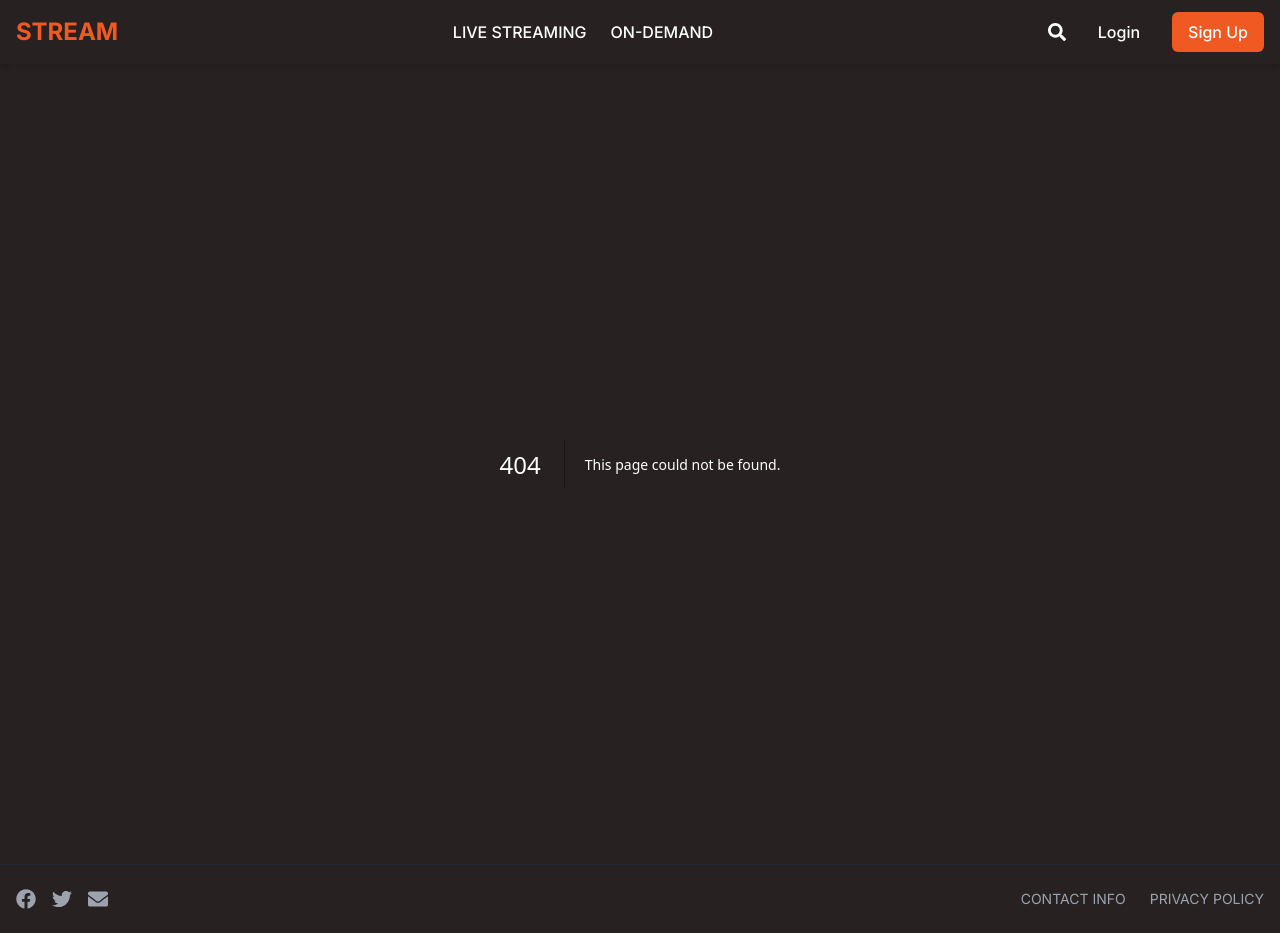
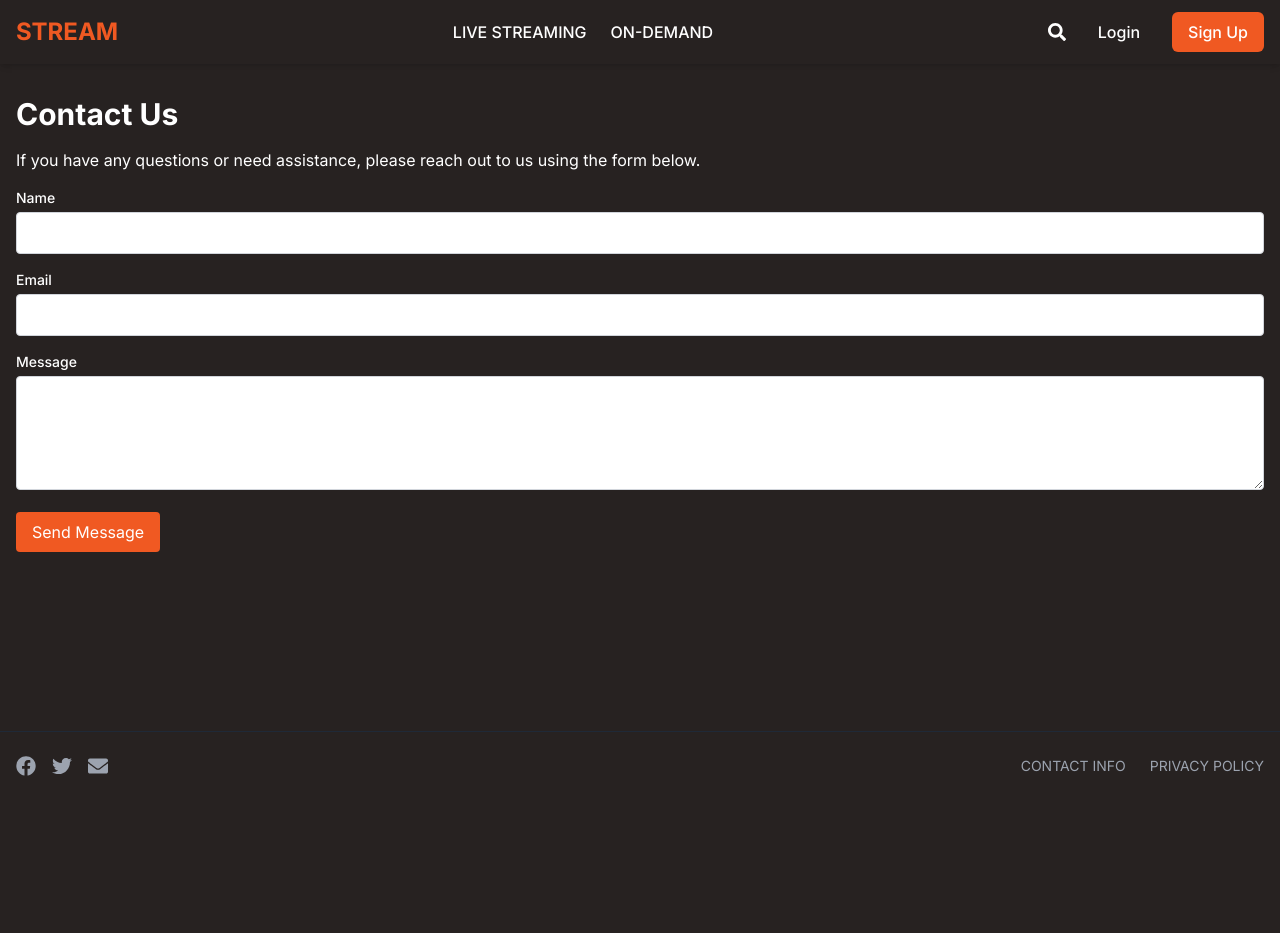
Before and after one commit to SamithaSandeepa/Sports-Streaming-Platform-Prototype, a Next.js app in the folder frontend/: page /contact in a window 1280 px wide. Before the commit this address had no page. After the commit the page ends 800 px from the top, so only its background shows below. Built offline with nearby package versions, Linux system fonts and the light colour scheme.

Commit message:
update toast

```diff
--- a/frontend/src/app/auth/signin/page.tsx
+++ b/frontend/src/app/auth/signin/page.tsx
@@ -5,36 +5,32 @@ import { login as apiLogin } from "@/lib/api";
 import { useAuth } from "@/hooks/useAuth";
 import { useRouter } from "next/navigation";
 import { toast } from "react-hot-toast";
+import Link from "next/link";
 
 export default function SignInPage() {
   const { login } = useAuth();
   const [email, setEmail] = useState("");
-
   const [pw, setPw] = useState("");
-  const [error, setError] = useState<string | null>(null);
   const router = useRouter();
 
   const handleSubmit = async (e: React.FormEvent) => {
     e.preventDefault();
-    setError(null);
     try {
       const { token } = await apiLogin(email, pw);
       login(token);
       toast.success("Login successful!");
       router.push("/dashboard");
     } catch {
-      setError("Invalid email or password");
+      toast.error("Invalid email or password");
     }
   };
 
   return (
-    <div className="min-h-screen flex items-center justify-center bg-gray-900 px-4">
+    <div className="min-h-screen flex items-center justify-center px-4 bg-gray-900">
       <div className="max-w-md w-full bg-gray-800 rounded-lg shadow-lg p-8 space-y-6">
         <h2 className="text-3xl font-extrabold text-center text-white">
           Welcome Back
         </h2>
-
-        {error && <div className="text-red-400 text-center">{error}</div>}
 
         <form onSubmit={handleSubmit} className="space-y-4">
           <div>
@@ -77,12 +73,12 @@ export default function SignInPage() {
 
         <p className="text-center text-gray-400">
           Don’t have an account?{" "}
-          <a
+          <Link
             href="/auth/signup"
             className="text-primary hover:underline font-medium"
           >
             Sign Up
-          </a>
+          </Link>
         </p>
       </div>
     </div>
--- a/frontend/src/app/auth/signup/page.tsx
+++ b/frontend/src/app/auth/signup/page.tsx
@@ -27,15 +27,15 @@ export default function SignUpPage() {
       toast.success("Account created!");
       router.push("/dashboard");
     } catch {
-      setError("Sign‑up failed");
+      toast.error("Failed to create account. Please try again.");
     }
   };
 
   return (
-    <div className="min-h-screen flex items-center justify-center bg-gray-900 px-4">
-      <div className="max-w-md w-full bg-gray-800 rounded-lg shadow-lg p-8 space-y-6">
+    <div className="min-h-screen flex items-center justify-center px-4">
+      <div className="max-w-md w-full border rounded-lg shadow-lg p-8 space-y-6">
         <h1 className="text-2xl font-bold mb-4 text-center">Sign Up</h1>
-        {error && <div className="mb-4 text-red-400 text-center">{error}</div>}
+
         <form onSubmit={handleSubmit} className="space-y-4">
           <div>
             <label className="block text-gray-300 mb-1" htmlFor="email">
@@ -48,7 +48,7 @@ export default function SignUpPage() {
               value={email}
               onChange={(e) => setEmail(e.target.value)}
               required
-              className="w-full px-3 py-2 bg-gray-700 rounded focus:outline-none"
+              className="w-full px-3 py-2 bg-white rounded focus:outline-none"
             />
           </div>
           <div>
@@ -62,7 +62,7 @@ export default function SignUpPage() {
               value={password}
               onChange={(e) => setPassword(e.target.value)}
               required
-              className="w-full px-3 py-2 bg-gray-700 rounded focus:outline-none"
+              className="w-full px-3 py-2 bg-white rounded focus:outline-none"
             />
           </div>
           <div>
@@ -76,16 +76,25 @@ export default function SignUpPage() {
               value={confirm}
               onChange={(e) => setConfirm(e.target.value)}
               required
-              className="w-full px-3 py-2 bg-gray-700 rounded focus:outline-none"
+              className="w-full px-3 py-2 bg-white rounded focus:outline-none mb-4"
             />
           </div>
           <button
             type="submit"
-            className="w-full py-2 bg-primary hover:bg-primary-dark text-white font-semibold rounded-lg transition-colors"
+            className="w-full py-2 bg-primary hover:bg-primary-dark text-white font-semibold rounded-lg transition-colors "
           >
             Create Account
           </button>
         </form>
+        <p className="text-center text-gray-400">
+          Already have an account?{" "}
+          <a
+            href="/auth/signin"
+            className="text-primary hover:underline font-medium"
+          >
+            Sign In
+          </a>
+        </p>
       </div>
     </div>
   );
--- /dev/null
+++ b/frontend/src/app/contact/page.tsx
@@ -0,0 +1,54 @@
+export default function Contact() {
+  return (
+    <div className="container mx-auto px-4 py-8">
+      <h1 className="text-3xl font-bold mb-4">Contact Us</h1>
+      <p className="mb-4">
+        If you have any questions or need assistance, please reach out to us
+        using the form below.
+      </p>
+      <form className="space-y-4">
+        <div>
+          <label htmlFor="name" className="block text-sm font-medium mb-1">
+            Name
+          </label>
+          <input
+            type="text"
+            id="name"
+            className="w-full p-2 border border-gray-300 rounded"
+            required
+          />
+        </div>
+        <div>
+          <label htmlFor="email" className="block text-sm font-medium mb-1">
+            Email
+          </label>
+          <input
+            type="email"
+            id="email"
+            className="w-full p-2 border border-gray-300 rounded"
+            required
+          />
+        </div>
+        <div>
+          <label htmlFor="message" className="block text-sm font-medium mb-1">
+            Message
+          </label>
+          <textarea
+            id="message"
+            rows={4}
+            className="w-full p-2 border border-gray-300 rounded"
+            required
+          ></textarea>
+        </div>
+        <button
+          type="submit"
+          className="bg-primary text-white px-4 py-2 rounded hover:bg-secondary transition duration-200"
+        >
+          Send Message
+        </button>
+      </form>
+    </div>
+  );
+}
+
+// export default function Contact() {
```
